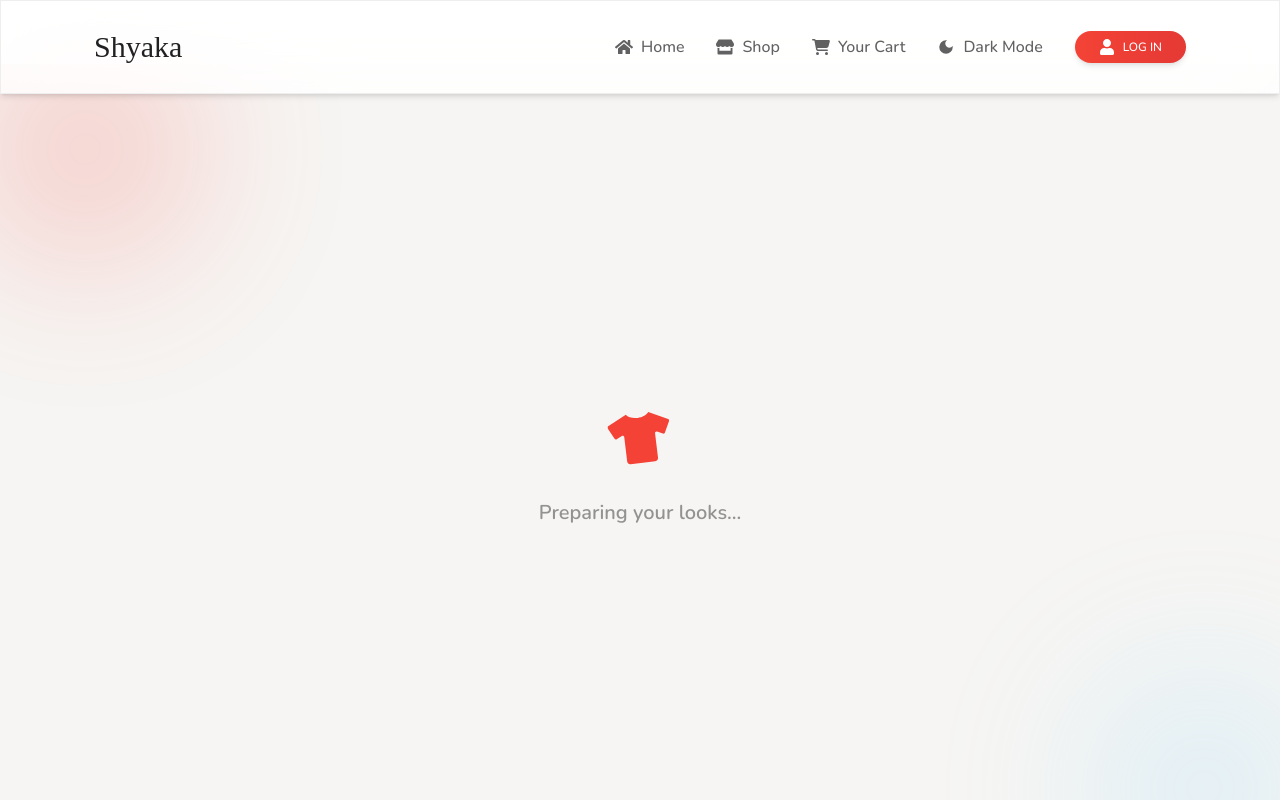
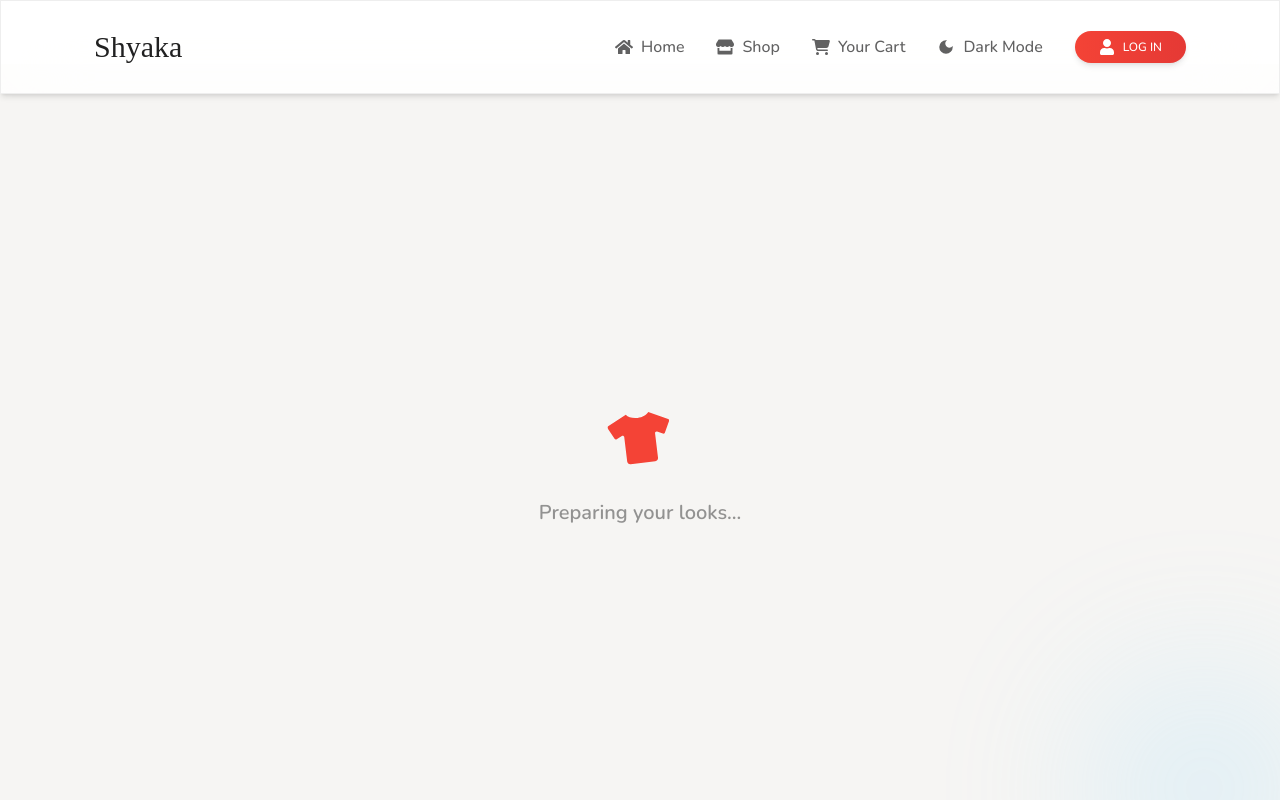
Before and after one commit to 7aider1/Shyaka, a React (Vite) app: page /LoadingAnimation in a window 1280 px wide. Shown: the top 800 px of the page. Built offline with nearby package versions, Linux system fonts and the light colour scheme; no server answers; a web font is replaced by a local one.

Commit message:
Remove background from product download page

```diff
--- a/package.json
+++ b/package.json
@@ -26,6 +26,7 @@
   "dependencies": {
     "@heroicons/react": "^2.2.0",
     "@material-tailwind/react": "^2.1.10",
+    "@supabase/supabase-js": "^2.49.9",
     "@tailwindcss/line-clamp": "^0.4.4",
     "axios": "^1.9.0",
     "framer-motion": "^12.15.0",
--- a/src/pages/user/Products/LoadingAnimation.jsx
+++ b/src/pages/user/Products/LoadingAnimation.jsx
@@ -7,7 +7,7 @@ const LoadingAnimation = () => {
         <div className="relative overflow-hidden min-h-screen flex flex-col items-center justify-center gap-6 bg-slate-100 dark:bg-[#0E2148] transition-colors duration-500">
             {/* بلوب حمراء */}
             <motion.div
-                className="absolute w-52 h-52 bg-[#f44336] opacity-20 rounded-full blur-3xl top-[-3rem] left-[-3rem]"
+                className="absolute w-52 h-52  opacity-20 rounded-full blur-3xl top-[-3rem] left-[-3rem]"
                 animate={{
                     y: [0, 30, 0],
                     x: [0, 30, 0],
```
Also changed, not shown: 1 other file (tests, documents, lock files or other folders).
